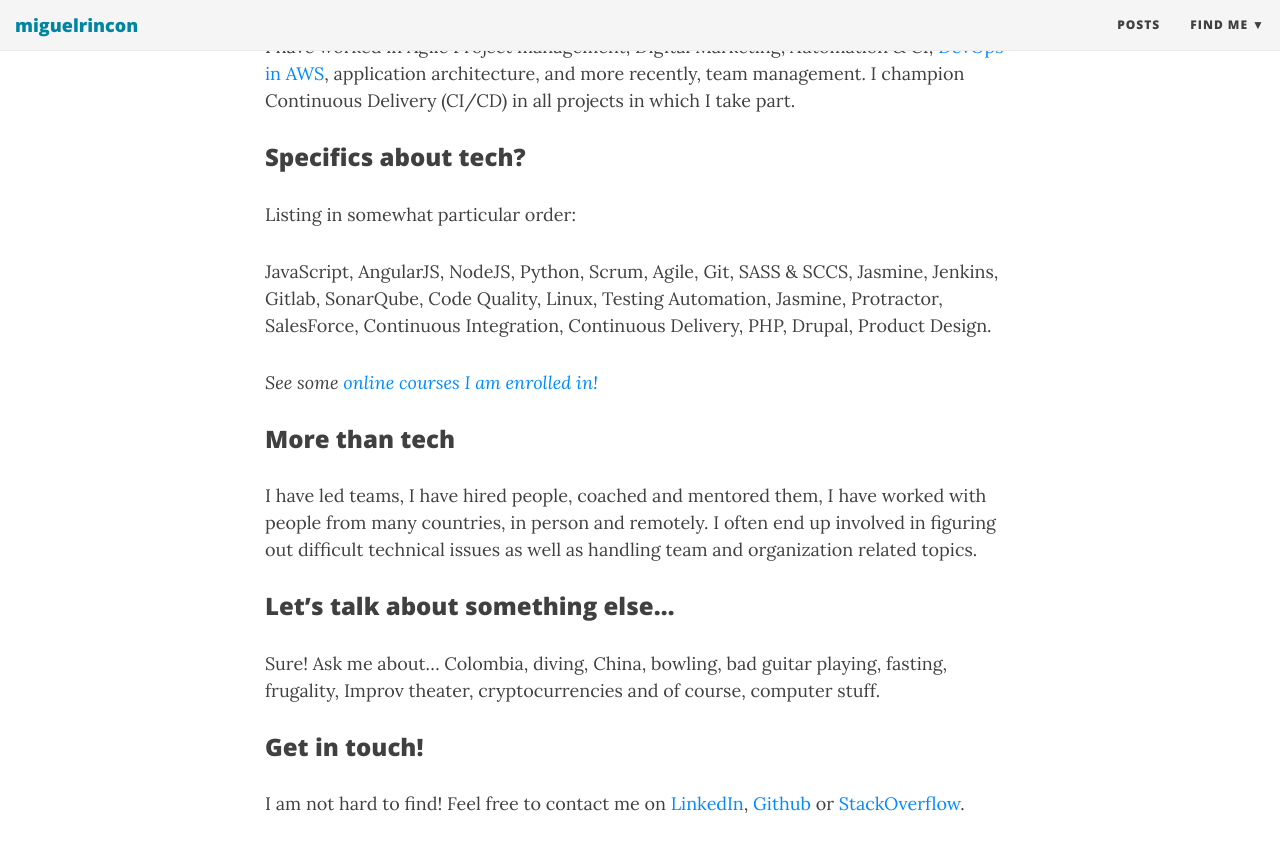
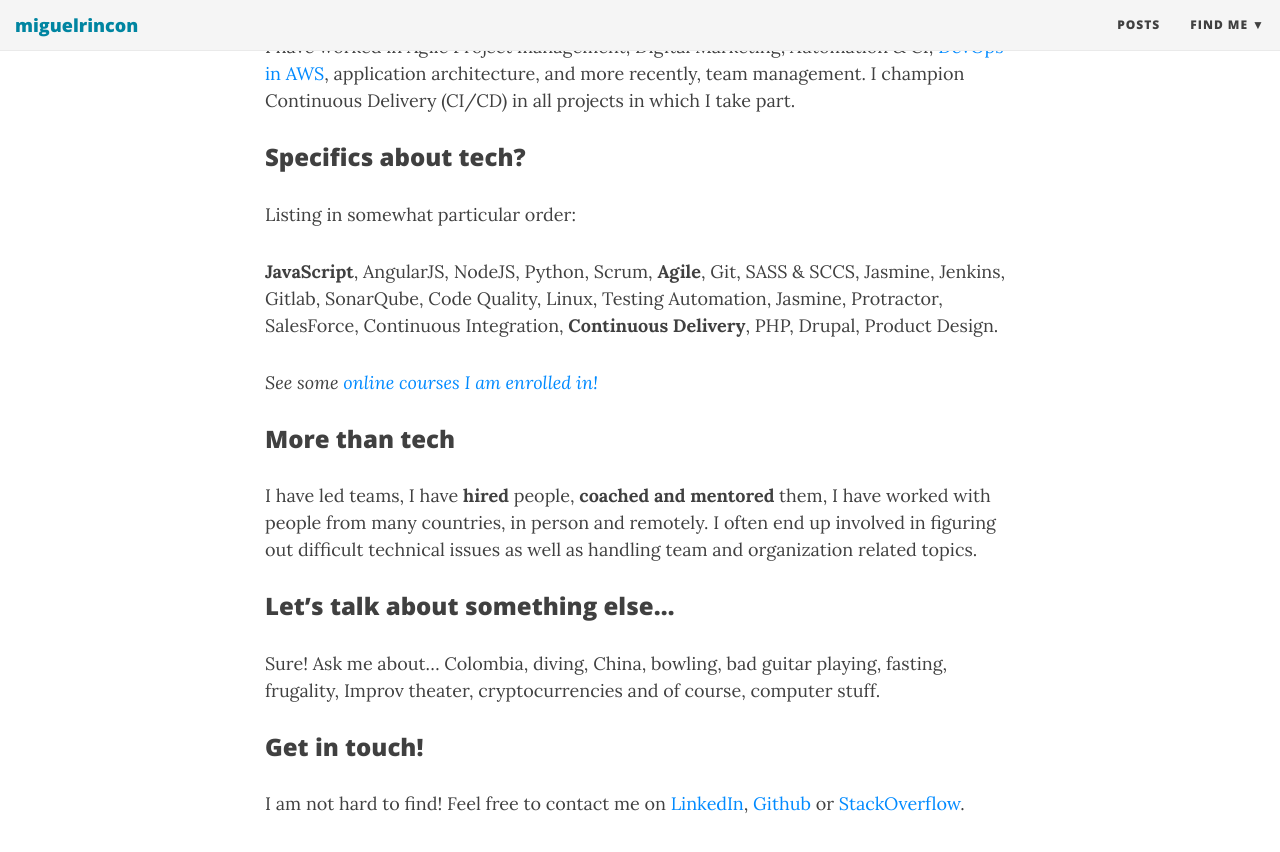
Before and after one commit to miguelrincon/miguelrincon.github.io, a Jekyll site: the page built from index.md, in a window 1280 px wide and 900 px high, scrolled down 526 px. Shown: the top 852 px of the window. Built offline with Jekyll 4.4.1, drawn with Linux system fonts in a browser that asks for light colours.

Commit message:
Add some highlights

```diff
--- a/index.md
+++ b/index.md
@@ -18,13 +18,13 @@ I have worked in Agile Project management, Digital Marketing, Automation & CI, [
 
 Listing in somewhat particular order:
 
-JavaScript, AngularJS, NodeJS, Python, Scrum, Agile, Git, SASS & SCCS, Jasmine, Jenkins, Gitlab, SonarQube, Code Quality, Linux, Testing Automation, Jasmine, Protractor, SalesForce, Continuous Integration, Continuous Delivery, PHP, Drupal, Product Design.
+**JavaScript**, AngularJS, NodeJS, Python, Scrum, **Agile**, Git, SASS & SCCS, Jasmine, Jenkins, Gitlab, SonarQube, Code Quality, Linux, Testing Automation, Jasmine, Protractor, SalesForce, Continuous Integration, **Continuous Delivery**, PHP, Drupal, Product Design.
 
 *See some [online courses I am enrolled in!](https://www.udemy.com/user/miguel-rincon-4/)*
 
 ### More than tech
 
-I have led teams, I have hired people, coached and mentored them, I have worked with people from many countries, in person and remotely. I often end up involved in figuring out difficult technical issues as well as handling team and organization related topics.
+I have led teams, I have **hired** people, **coached and mentored** them, I have worked with people from many countries, in person and remotely. I often end up involved in figuring out difficult technical issues as well as handling team and organization related topics.
 
 ### Let's talk about something else...
 
```
